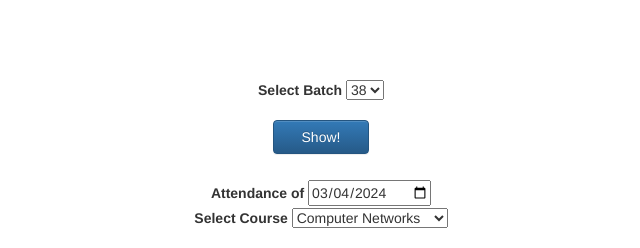
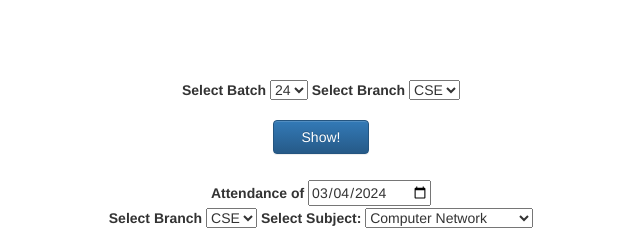
Before and after one commit to shettyshreesha777/stud-att-man, a PHP site: page /teacher/attendance.php in a window 1280 px wide. Shown: the part 128-376 px from the top of the page, without its empty margins (319-959 px from the left). Run offline with PHP 8.4, Linux system fonts and the light colour scheme; a user stored in the database is signed in.

Commit message:
changes made to subjects

```diff
--- a/teacher/attendance.php
+++ b/teacher/attendance.php
@@ -15,13 +15,13 @@ if($_SESSION['name']!='oasis')
 
     if(isset($_POST['att'])){
 
-      $course = $_POST['whichcourse'];
+      $course = $_POST['subject'];
 
       foreach ($_POST['st_status'] as $i => $st_status) {
 
         $stat_id = $_POST['stat_id'][$i];
         $dp = date('Y-m-d', strtotime($_POST['attdate']));
-        $course = $_POST['whichcourse'];
+        $course = $_POST['subject'];
 
         $stat = mysqli_query($conn,"insert into attendance(stat_id,course,st_status,stat_date) values('$stat_id','$course','$st_status','$dp')");
 
@@ -96,9 +96,15 @@ if($_SESSION['name']!='oasis')
                 <label>Select Batch</label>
 
                 <select name="whichbatch" id="input1">
-                      <option name="eight" value="38">38</option>
-                      <option name="seven" value="37">37</option>
+                      <option name="eight" value="24">24</option>
+                      <option name="seven" value="25">25</option>
                 </select>
+                <label >Select Branch</label>
+
+              <select name="whichbranch" id="selectbranch">
+                <option name="branch" value="CSE">CSE</option>
+                <option name="branch" value="EC">EC</option>
+              </select>
               </div>
 
      <input type="submit" class="btn btn-primary col-md-2 col-md-offset-5" value="Show!" name="batch" />
@@ -112,11 +118,18 @@ if($_SESSION['name']!='oasis')
       <label>Attendance of</label>
     <input type="date" name="attdate" value="<?php echo date('Y-m-d'); ?>" />
     <br>
-        <label >Select Course</label>
-              <select name="whichcourse" id="input1">
-                 <option name="networking" value="networking">Computer Networks</option>
-                <option name="swe" value="swe">Software Engineering</option>
-              </select>
+
+    <label >Select Branch</label>
+
+<select name="bf2" id="sb2" onclick="updateSubjects()">
+  <option name="branch2" value="CSE">CSE</option>
+  <option name="branch2" value="EC">EC</option>
+</select>
+
+    <label for="subject">Select Subject:</label>
+    <select id="subject" name="subject">
+    <!-- Options will be dynamically populated based on branch selection -->
+  </select>
 
       </div>
 
@@ -139,7 +152,8 @@ if($_SESSION['name']!='oasis')
      $i=0;
      $radio = 0;
      $batch = $_POST['whichbatch'];
-     $all_query = mysqli_query($conn,"select * from students where st_batch='$batch' order by st_id asc");
+     $branch=$_POST['whichbranch'];
+     $all_query = mysqli_query($conn,"select * from students where st_batch='$batch' AND st_dept='$branch' order by st_id asc");
 
      while ($data = mysqli_fetch_array($all_query)) {
        $i++;
@@ -179,6 +193,30 @@ if($_SESSION['name']!='oasis')
 </div>
 
 </center>
+<script>
+function updateSubjects() {
+  var branch = document.getElementById("sb2").value;
+  var subjectSelect = document.getElementById("subject");
+  subjectSelect.innerHTML = ""; // Clear existing options
 
+  // Populate subjects based on selected branch
+  if (branch === "CSE") {
+    var subjects = ["Computer Network", "Database Management"];
+  } else if (branch === "EC") {
+    var subjects = ["Analog Electronics", "Digital Signal Processing"];
+  }
+
+  // Add options to the select element
+  for (var i = 0; i < subjects.length; i++) {
+    var option = document.createElement("option");
+    option.text = subjects[i];
+    option.value = subjects[i].toLowerCase().replace(/\s+/g, "_"); // Convert subject name to lowercase and replace spaces with underscores
+    subjectSelect.appendChild(option);
+  }
+}
+
+// Call updateSubjects function initially to populate subjects based on the default branch selection
+updateSubjects();
+</script>
 </body>
 </html>
```
Also changed, not shown: student/report.php (+5 -3 lines), teacher/report.php (+9 -4 lines).
